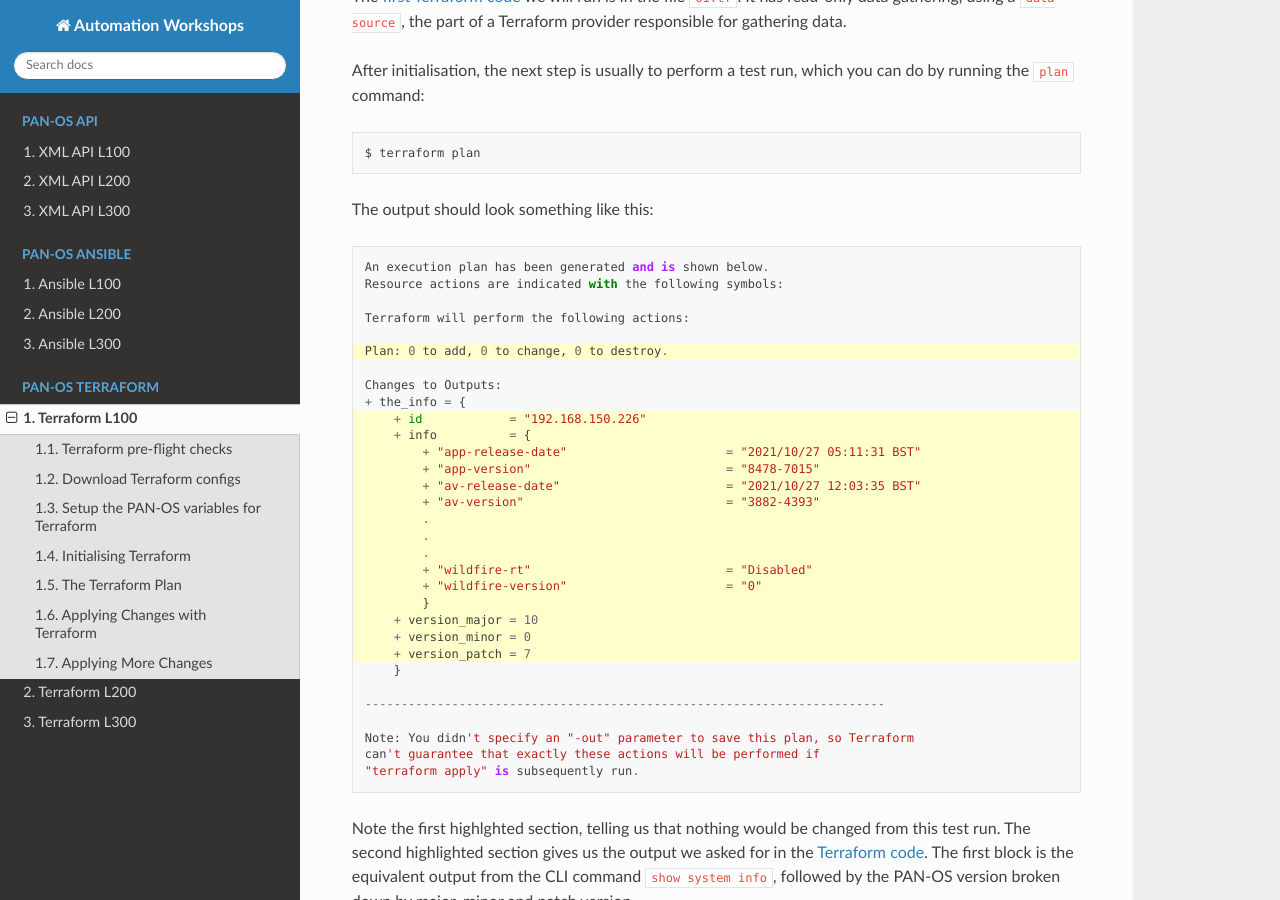
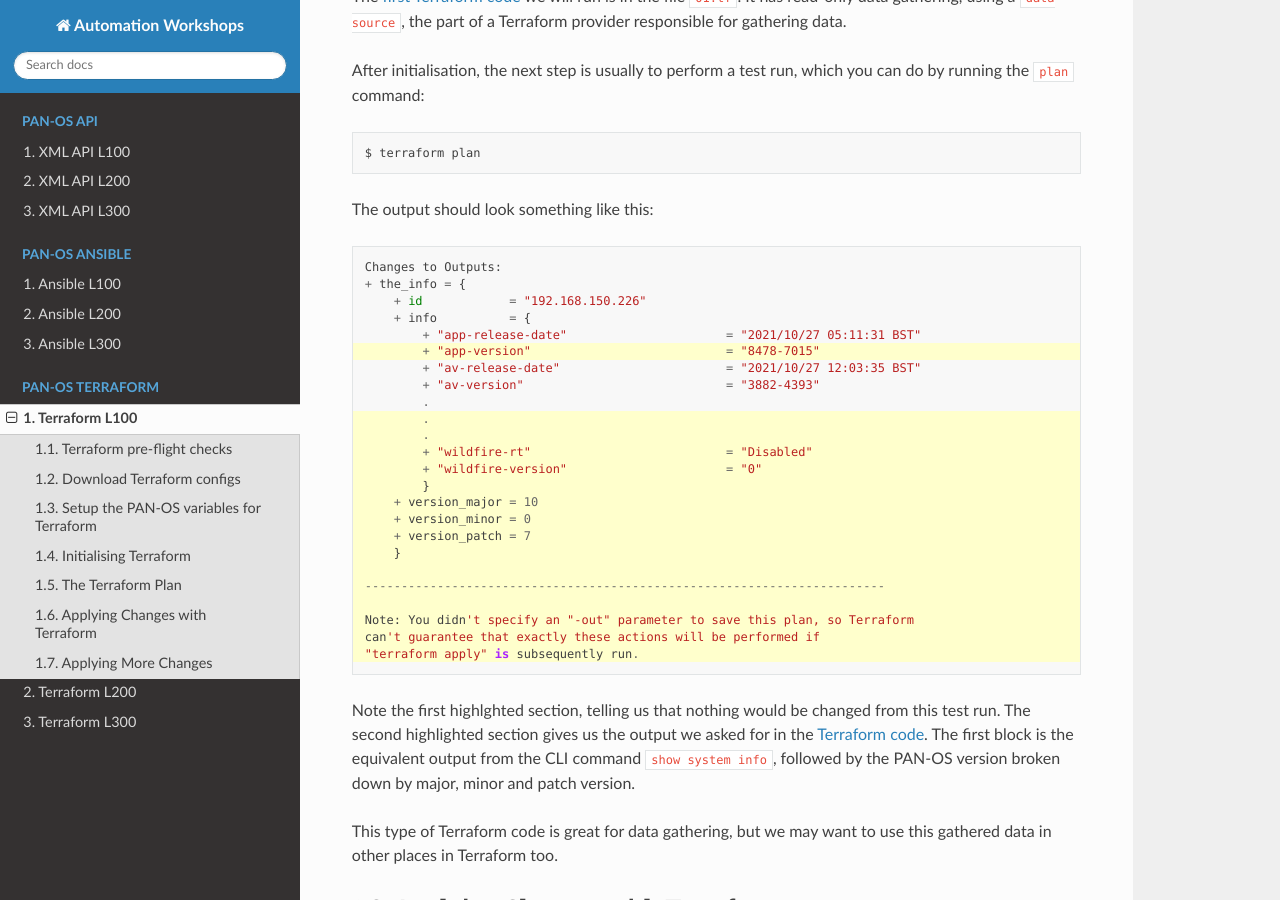
Before and after one commit to jamesholland-uk/automation-workshops, a Sphinx documentation site: the page built from docs/terraform/l100.rst, in a window 1280 px wide and 900 px high, scrolled down 3109 px. Built offline with Sphinx 7.4.7 and the Read the Docs theme 2.0.0, drawn with Linux system fonts in a browser that asks for light colours.

Commit message:
New version of TF looks different :-)

```diff
--- a/docs/terraform/l100.rst
+++ b/docs/terraform/l100.rst
@@ -160,13 +160,6 @@ The output should look something like this:
 
 .. code-block::
         :emphasize-lines: 6, 10-24
-
-        An execution plan has been generated and is shown below.
-        Resource actions are indicated with the following symbols:
-
-        Terraform will perform the following actions:
-
-        Plan: 0 to add, 0 to change, 0 to destroy.
 
         Changes to Outputs:
         + the_info = {
```
